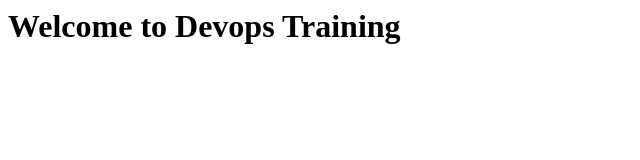
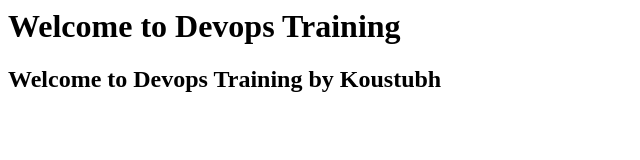
Before and after one commit to FissionMailed7/beta-app, a plain HTML site: page index.html in a window 1280 px wide. Shown: the whole page, without its empty margins (0-640 px from the left). Drawn offline with Linux system fonts and the light colour scheme.

Commit message:
Changes made

```diff
--- a/index.html
+++ b/index.html
@@ -1 +1,2 @@
 <h1> Welcome to Devops Training<h1>
+<h2> Welcome to Devops Training by Koustubh<h2>
```
